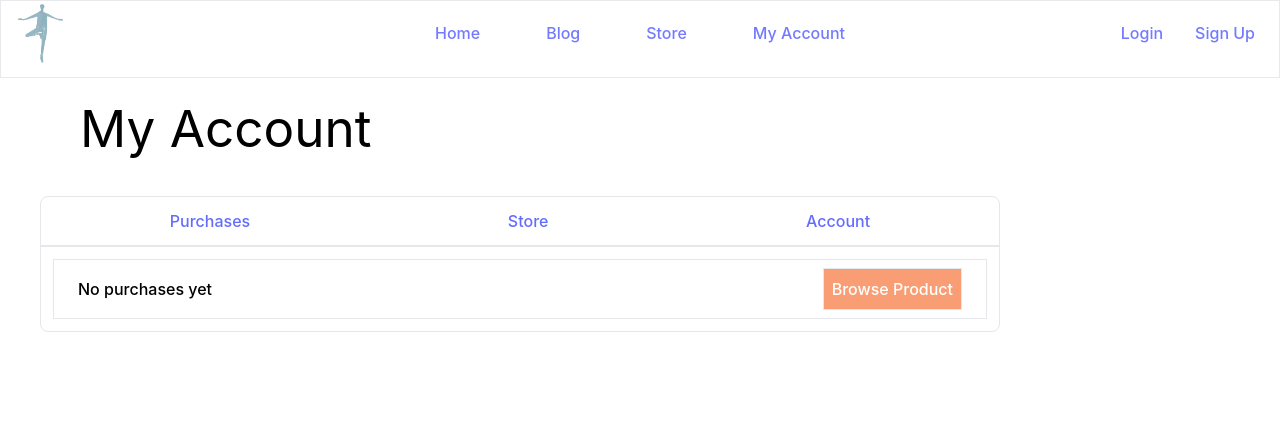
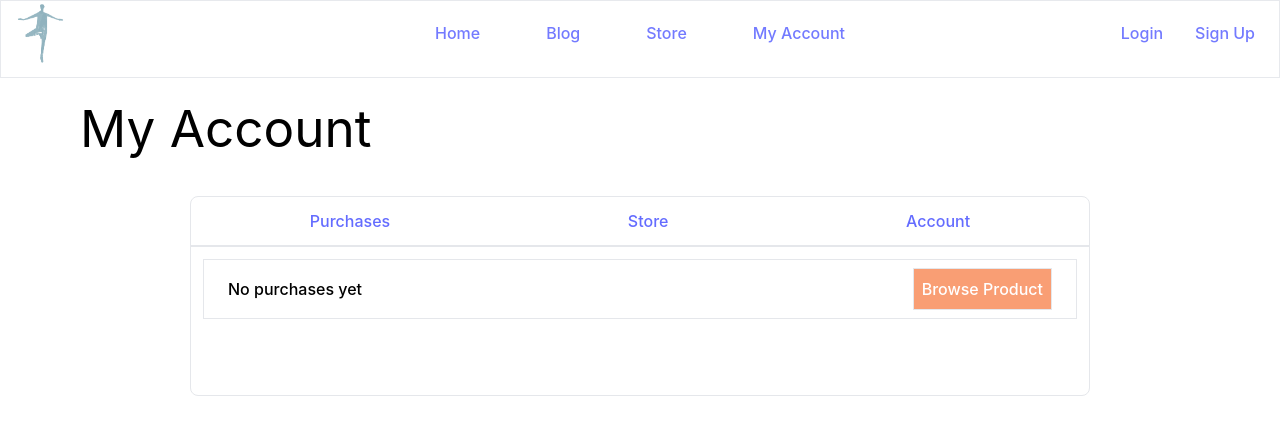
Before and after one commit to hsoekiswo/seruni-frontend, a React (Vite) app: page /my-account in a window 1280 px wide. Shown: the top 434 px of the page. Built offline with nearby package versions, Linux system fonts and the light colour scheme.

Commit message:
fix: my account ui position

```diff
--- a/src/index.css
+++ b/src/index.css
@@ -111,4 +111,8 @@
   .product-generic-container {
     @apply w-screen h-screen px-10 flex;
   }
+
+  .account-generic-container {
+    @apply w-screen h-screen px-10 flex justify-center;
+  }
 }
--- a/src/routes/MyAccount/MyAccount.tsx
+++ b/src/routes/MyAccount/MyAccount.tsx
@@ -8,7 +8,7 @@ function MyAccount() {
             <Nav />
             <div className="pt-20">
                 <Title title="My Account" />
-                <div className="generic-container">
+                <div className="account-generic-container">
                   <div className="w-3/4 h-1/4 border m-10 rounded-lg">
                     <div className="border-b-2">
                       <ul className="flex flex-row justify-around py-3">
```
